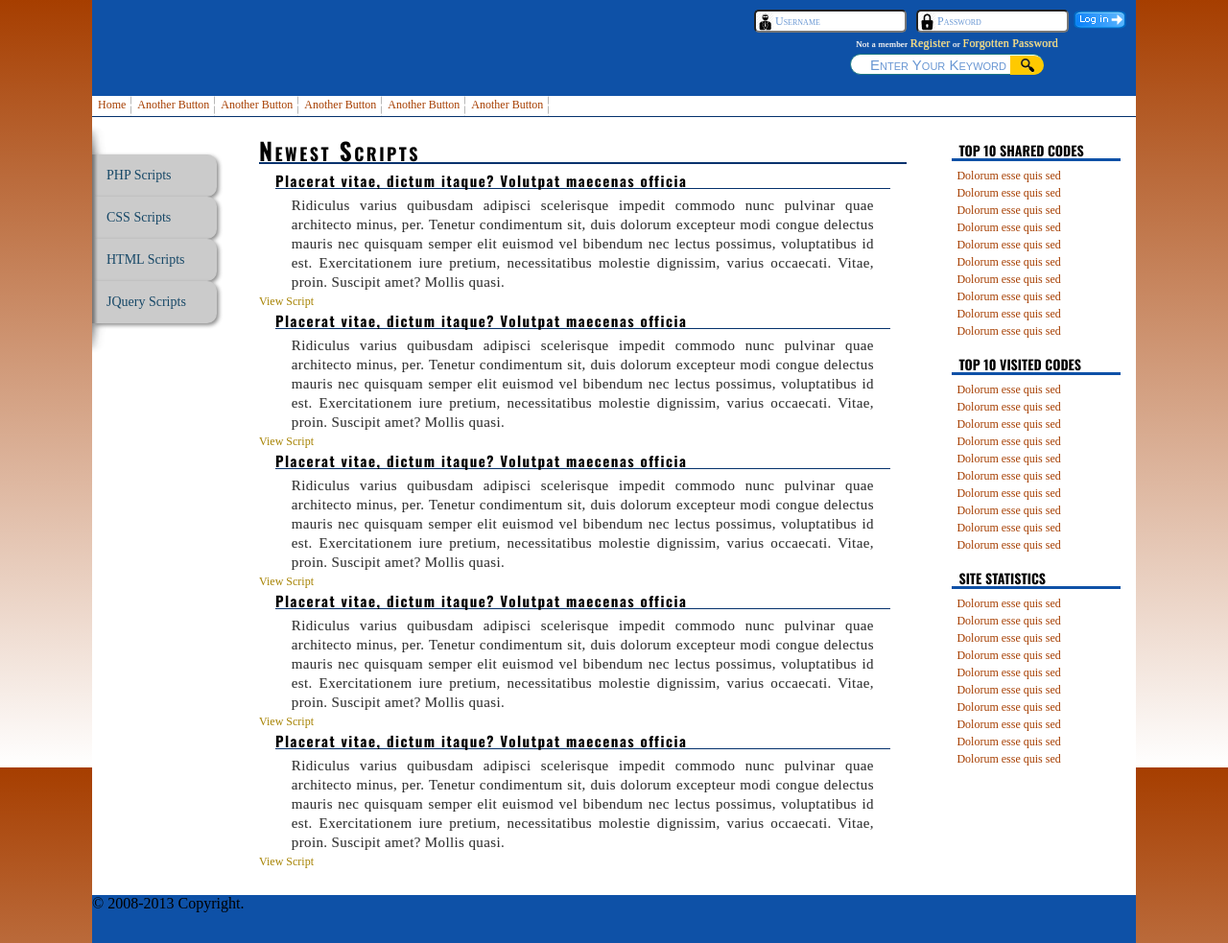
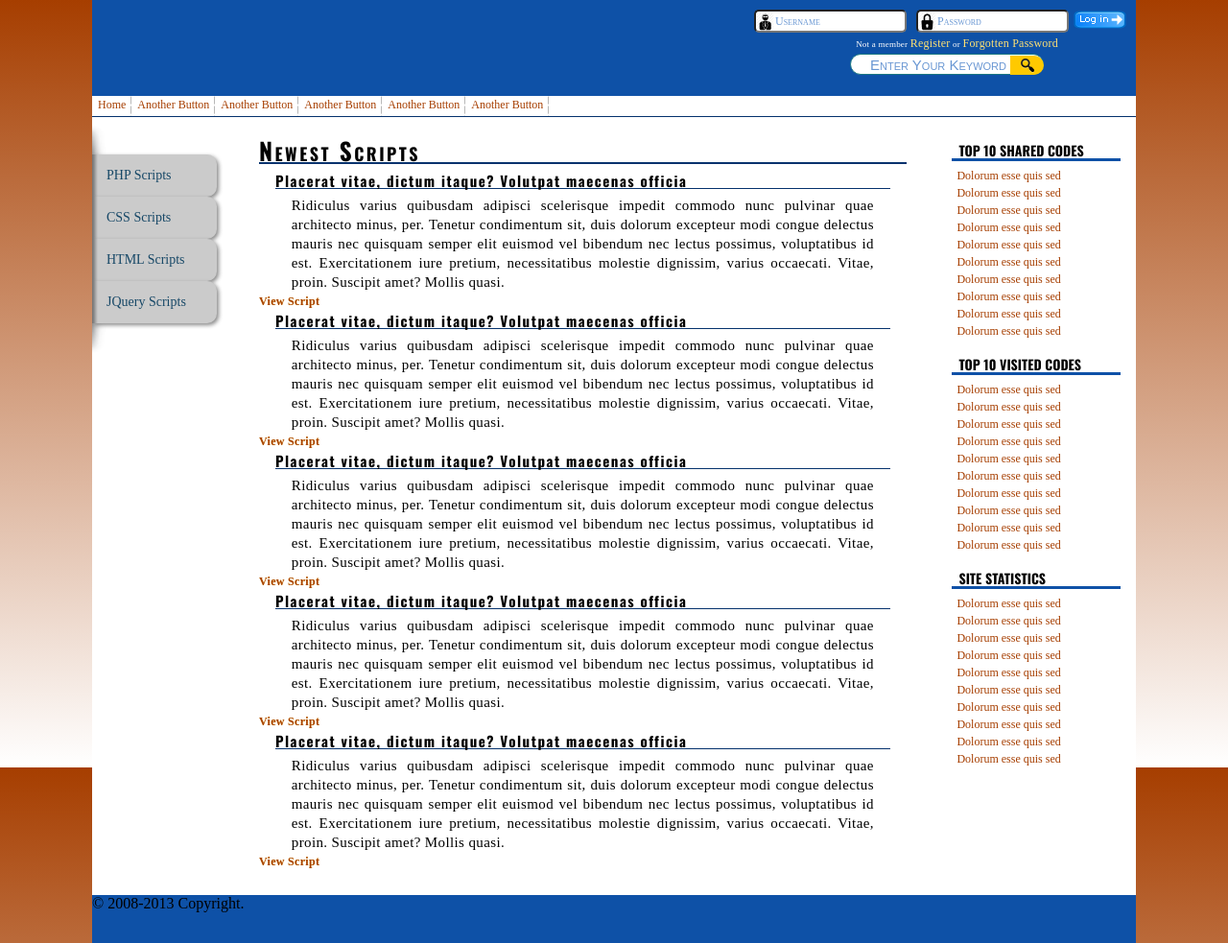
Before and after one commit to mikedmartiny/code_share_2, a PHP site: page / in a window 1280 px wide. Shown: the whole page at 96% size. Run offline with PHP 8.4, Linux system fonts and the light colour scheme; some web fonts are replaced.

Commit message:
First commit

```diff
--- a/css/styles.css
+++ b/css/styles.css
@@ -152,9 +152,7 @@ input[type=text], input[type=password], a {
 p {
     font-family: 'Droid Serif', serif;
     font-size: 15px;
-	color: #333;
 	letter-spacing: .025em;
-	text-shadow: 0 0 1px #ccc;
 }
 
 html, body{
@@ -568,5 +566,8 @@ footer {
 
 .script-link a{
 	text-decoration: none;
-	color: #A68200;
+	color: #A63E00;
+	font-weight: 700;
+	letter-spacing: .025em;
+	text-shadow: 0 0 1px #FFE173;
 }
```
